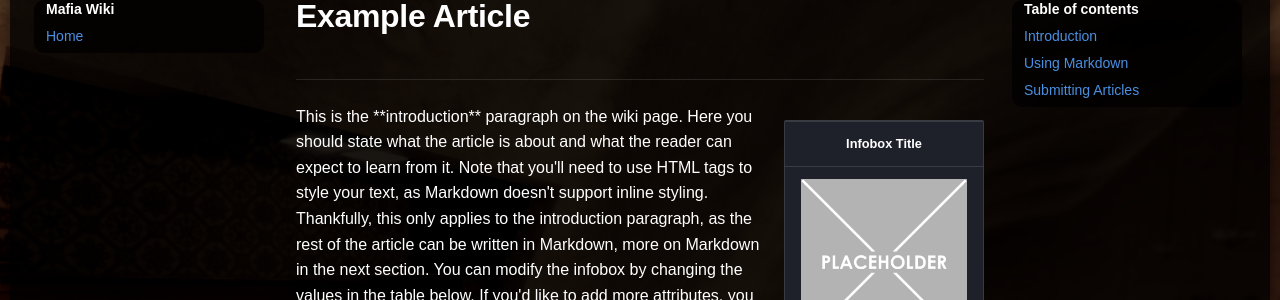
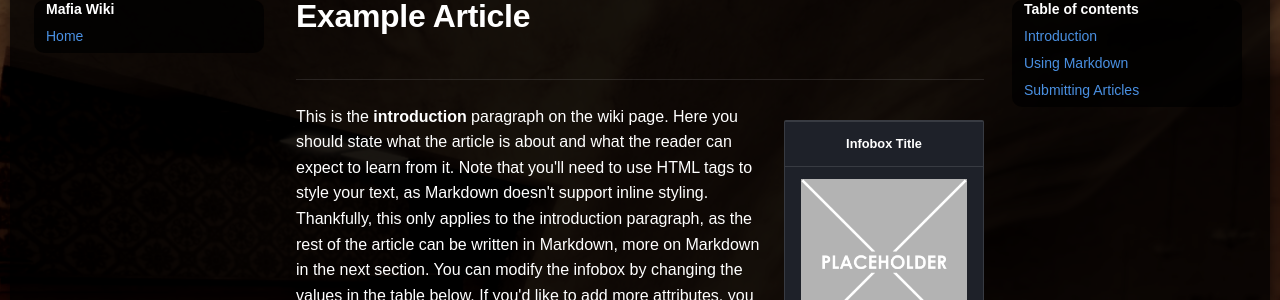
Before and after one commit to OctaNebula/mafia-wiki, an MkDocs documentation site: the page built from docs/exampleArticle.md, in a window 1280 px wide and 900 px high. Shown: the part 122-422 px from the top of the window. Built offline with MkDocs 1.6.1 and Material for MkDocs 9.7.7, drawn with Linux system fonts in a browser that asks for light colours; some web fonts are replaced; some of the changed text lies outside the part shown.

Commit message:
nope it doesn't

```diff
--- a/docs/exampleArticle.md
+++ b/docs/exampleArticle.md
@@ -22,8 +22,8 @@
 </style>
 
 <div class="flex-container" style="display: flex; align-items: flex-start;">
-    <div style="flex: 1;" markdown="1">
-        This is the **introduction** paragraph on the wiki page. Here you should state what the article is about and what the reader can expect to learn from it. Note that you'll need to use HTML tags to style your text, as Markdown doesn't support inline styling. Thankfully, this only applies to the introduction paragraph, as the rest of the article can be written in Markdown, more on Markdown in the next section. You can modify the infobox by changing the values in the table below. If you'd like to add more attributes, you can simply copy and paste the last row and change the values accordingly.
+    <div style="flex: 1;">
+        This is the <b>introduction</b> paragraph on the wiki page. Here you should state what the article is about and what the reader can expect to learn from it. Note that you'll need to use HTML tags to style your text, as Markdown doesn't support inline styling. Thankfully, this only applies to the introduction paragraph, as the rest of the article can be written in Markdown, more on Markdown in the next section. You can modify the infobox by changing the values in the table below. If you'd like to add more attributes, you can simply copy and paste the last row and change the values accordingly.
     </div>
     <div class="infobox" style="flex: 0 0 200px; margin-left: 20px;">
         <table>
```
